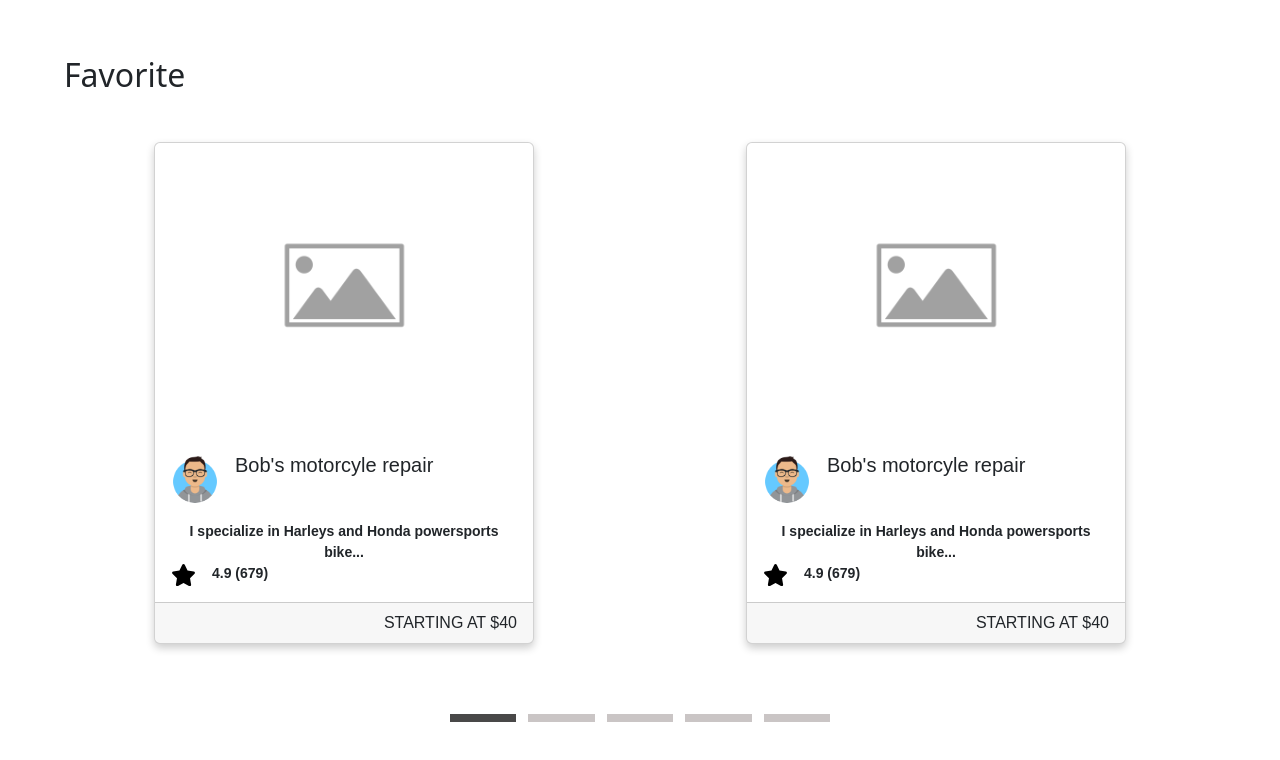
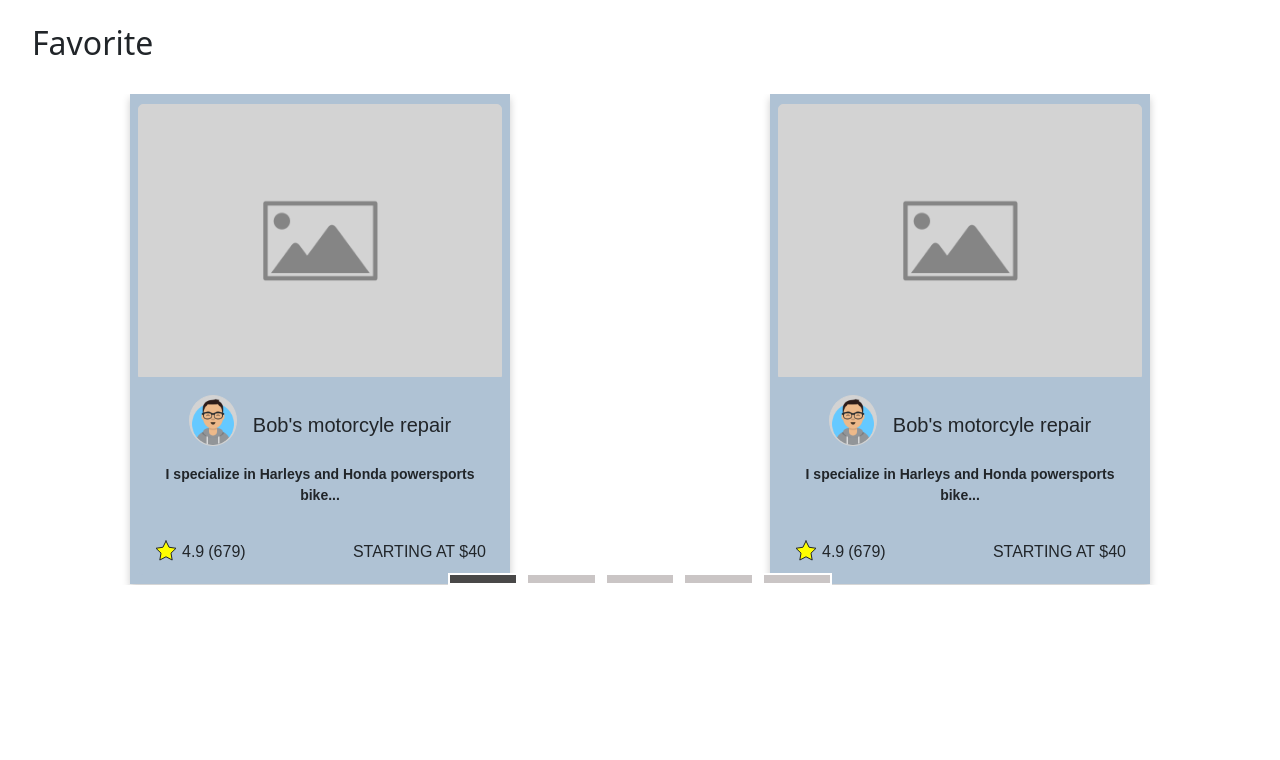
Before and after one commit to jpeng322/Booked, a React (Vite) app in the folder frontend/: page /carousel in a window 1280 px wide. Shown: the top 760 px of the page. Built offline with nearby package versions, Linux system fonts and the light colour scheme.

Commit message:
Styled carousel customer booking

```diff
--- a/frontend/src/CSS/BookingTabs.css
+++ b/frontend/src/CSS/BookingTabs.css
@@ -30,26 +30,30 @@
   display: flex;
   padding: 1rem 1rem 0 1rem;
   /* flex-shrink: 1; */
-  font-size: calc(0.75rem + 0.2vw);
+  font-size: calc(1rem + 0.2vw);
+  gap: 1rem;
 }
 
 .react-tabs__tab {
   border-top-right-radius: 1rem;
   border-top-left-radius: 1rem;
-  flex-grow: 1;
+  /* flex-grow: 1; */
   text-align: center;
-  padding: 0.75rem;
+  padding: 1rem 1.5rem ;
+
 }
 
 .react-tabs__tab--selected {
   background-color: var(--light-background);
-
+  /* padding: 0.75rem ; */
+  padding: 1rem 1.5rem ;
   border: none;
 }
 
 .react-tabs__tab-panel,
 .react-tabs__tab-panel--selected {
   align-self: stretch;
+
 }
 
 .react-tabs__tab--selected::after {
@@ -119,7 +123,7 @@
 
 @media (min-width: 992px) {
   .react-tabs__tab {
-    padding: 1rem;
+    /* padding: 1rem; */
     /* border: 1px solid red; */
   }
   .react-tabs__tab-list {
--- a/frontend/src/CSS/Carousel.css
+++ b/frontend/src/CSS/Carousel.css
@@ -1,4 +1,3 @@
-
 .carousel-inner {
   background-color: black;
 }
@@ -19,9 +18,21 @@
 }
 
 .card-footer {
-  /* margin-left: auto; */
+
+  display: flex;
+  justify-content: space-between;
+  align-items: center;
+  border: none;
+  background-color: var(--uniform-4);
+
+}
+.footer-rating {
+  display: flex;
+  align-items: center;
+  justify-content: center;
+}
+.card-footer > * {
   /* border: 1px solid red; */
-  text-align: right;
 }
 .react-multi-carousel-list {
   /* display: flex; */
@@ -29,7 +40,8 @@
 }
 .read-the-docs {
   color: #888;
-} */
+}
+*/
 
 
 /* About page CSS */
@@ -74,6 +86,27 @@ h1 {
   margin: auto 1rem;
   text-align: center;
   font-family: arial;
+  background-color: var(--uniform-4);
+  border-radius: 0rem;
+  padding: 0.6rem 0.5rem;
+  border: none;
+}
+
+.card .card-body {
+  margin: 0.5rem 1rem 1.5rem 1rem;
+  padding: 0;
+}
+
+.card .card-title {
+  /* border: 1px solid red; */
+  display: flex;
+  align-items: center;
+  justify-content: center;
+}
+
+.card img {
+  border: 1px solid lightgray;
+  background-color: lightgrey;
 }
 
 .price {
@@ -105,12 +138,13 @@ h1 {
   align-items: center; */
   width: 100%;
   position: relative;
-  padding: 2rem;
+  /* padding: 2rem; */
 }
 
 .carousel-title {
-    padding: 0rem 2rem;
-    /* font-size: calc(1rem + .25vw); */
+  padding: 0rem 2rem;
+
+  /* font-size: calc(1rem + .25vw); */
 }
 
 .carousel-subcontainer {
@@ -133,7 +167,7 @@ h1 {
 .react-multi-carousel-list {
   display: flex;
   /* justify-content: center; */
-  padding: 1rem 0rem;
+  /* padding: 1rem 0rem; */
   /* justify-content: center; */
 }
 .container-class {
@@ -202,7 +236,7 @@ h1 {
   .react-multi-carousel-list {
     /* display: flex; */
     /* justify-content: center; */
-    margin: 2rem 1rem;
+    margin: 2rem 0rem 3rem 0rem;
   }
 
   .card {
@@ -214,8 +248,7 @@ h1 {
   .react-multi-carousel-list {
     /* display: flex; */
     /* justify-content: center; */
-    margin: 2rem 1rem;
-
+    /* margin: 2rem 1rem; */
   }
 
   .card {
@@ -225,8 +258,6 @@ h1 {
   .react-multi-carousel-dot-list {
     width: 50%;
   }
-
-
 }
 
 /* // Medium devices (tablets, 768px and up) */
@@ -235,7 +266,6 @@ h1 {
 
 /* // Large devices (desktops, 992px and up) */
 @media (min-width: 992px) {
-
   .react-multi-carousel-dot-list {
     width: 40%;
   }
--- a/frontend/src/components/BookingsCard.jsx
+++ b/frontend/src/components/BookingsCard.jsx
@@ -4,11 +4,8 @@ import PlaceholderImg from "../images/placeholder-image.png";
 import avatar from "../images/avatar.png";
 import Carousel from "react-multi-carousel";
 
-
-
 function BookingsCard() {
   return (
-
     <Card>
       <Card.Img variant="top" src={PlaceholderImg} />
       <Card.Body>
@@ -20,7 +17,7 @@ function BookingsCard() {
           I specialize in Harleys and Honda powersports bike...
         </Card.Text>
         <Card.Text className="d-flex gap-3">
-              <div>
+          {/* <div>
             <svg
               style={{ width: 25 }}
               xmlns="http://www.w3.org/2000/svg"
@@ -32,14 +29,33 @@ function BookingsCard() {
           </div>
           <div>
             4.9 <span> (679)</span>
-              </div>
+          </div> */}
         </Card.Text>
       </Card.Body>
       <Card.Footer>
+        <div className="footer-rating">
+          {" "}
+          <span className="me-1 mb-1">
+            {" "}
+            <svg
+              viewBox="0 0 24 24"
+              width="24"
+              height="24"
+              stroke="currentColor"
+              stroke-width="1"
+              fill="yellow"
+              stroke-linecap="round"
+              stroke-linejoin="round"
+              class="css-i6dzq1"
+            >
+              <polygon points="12 2 15.09 8.26 22 9.27 17 14.14 18.18 21.02 12 17.77 5.82 21.02 7 14.14 2 9.27 8.91 8.26 12 2"></polygon>
+            </svg>
+          </span>
+          4.9 <span className="ms-1"> (679)</span>
+        </div>
         <div>STARTING AT $40</div>
       </Card.Footer>
     </Card>
-
   );
 }
 
--- a/frontend/src/components/FavoritesComp.jsx
+++ b/frontend/src/components/FavoritesComp.jsx
@@ -61,8 +61,8 @@ function FavoriteProviders() {
     xl: {
       // the naming can be any, depends on you.
       breakpoint: { max: 1950, min: 1625 },
-      items: 5,
-      slidesToSlide: 5,
+      items: 4,
+      slidesToSlide: 4,
     },
     lg: {
       breakpoint: { max: 1625, min: 1300 },
```
Lines whose indentation alone changed are shown as unchanged.
